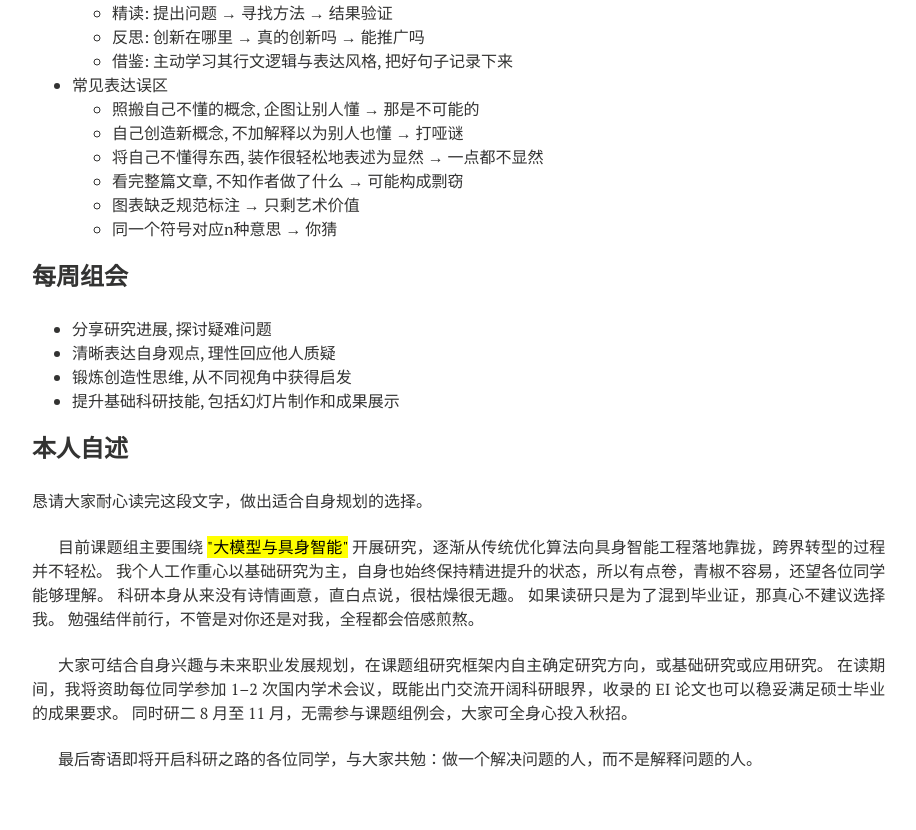
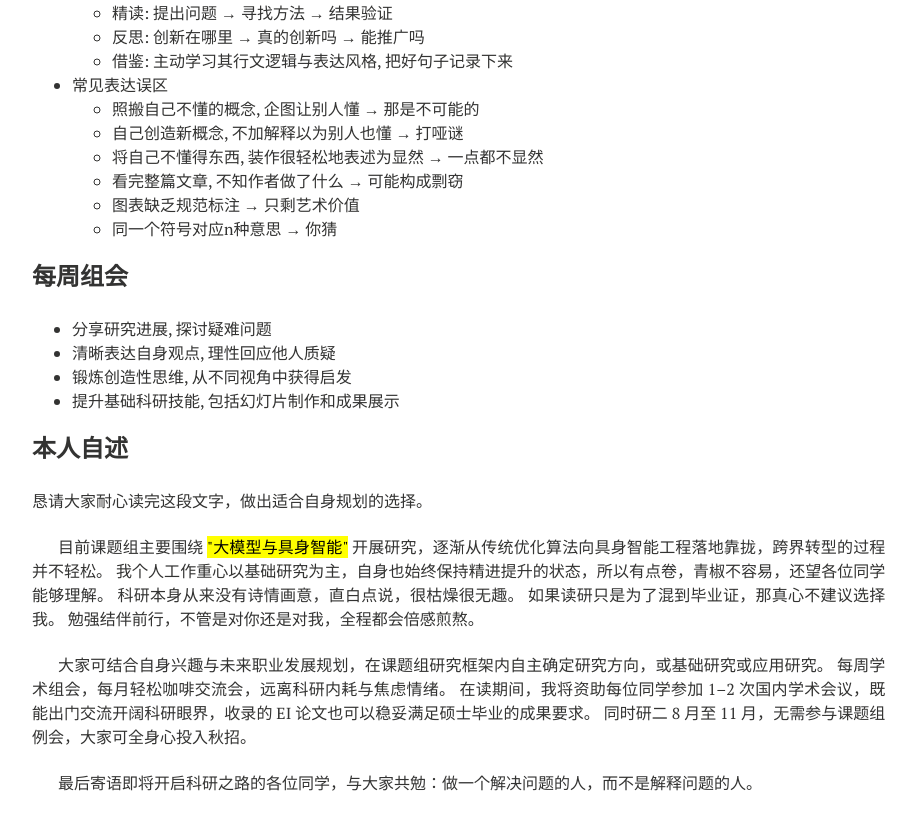
Before and after one commit to xianchaoxiu/xianchaoxiu.github.io, a Jekyll site: the page built from chinese/reading/index.md, in a window 1280 px wide and 900 px high, scrolled down 1244 px. Shown: the top 830 px of the window, without its empty margins (288-1204 px from the left). Built offline with Jekyll 4.4.1, drawn with Linux system fonts in a browser that asks for light colours; nearby versions of some CDN libraries.

Commit message:
Update index.md

```diff
--- a/chinese/reading/index.md
+++ b/chinese/reading/index.md
@@ -84,6 +84,7 @@ share: false
 勉强结伴前行，不管是对你还是对我，全程都会倍感煎熬。 <br> <br>
 
 大家可结合自身兴趣与未来职业发展规划，在课题组研究框架内自主确定研究方向，或基础研究或应用研究。
+每周学术组会，每月轻松咖啡交流会，远离科研内耗与焦虑情绪。
 在读期间，我将资助每位同学参加 1–2 次国内学术会议，既能出门交流开阔科研眼界，收录的 EI 论文也可以稳妥满足硕士毕业的成果要求。
 同时研二 8 月至 11 月，无需参与课题组例会，大家可全身心投入秋招。 <br> <br>
 
```
